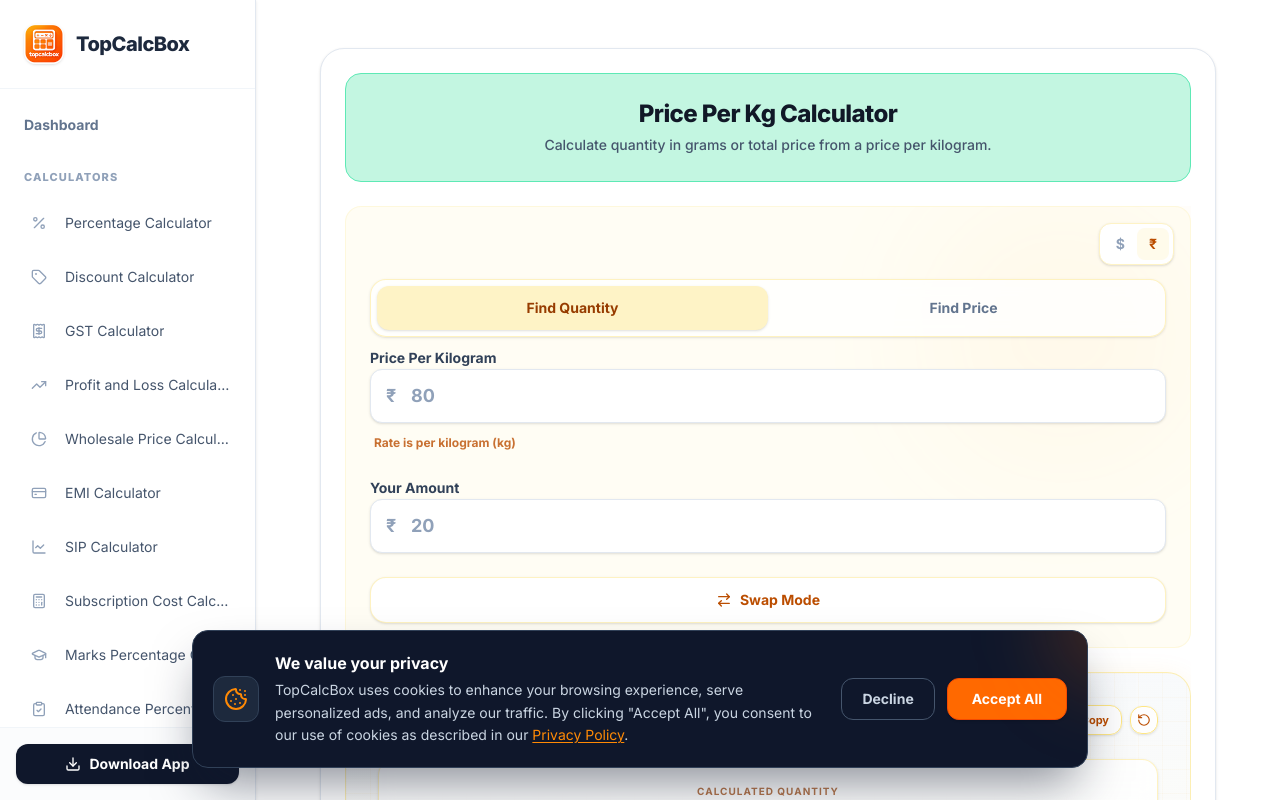
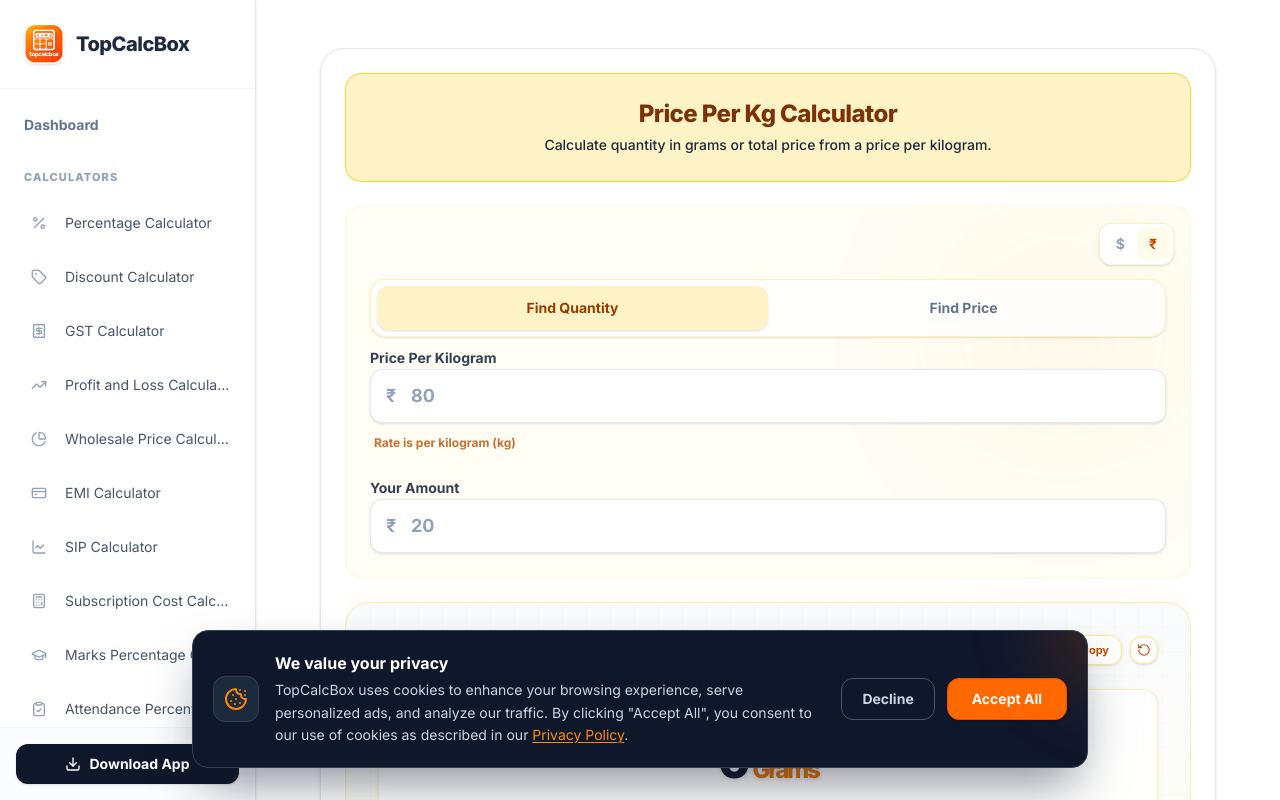
Before and after one commit to Amitrajpoot92/15tools, a Next.js app: page /price-per-kg-calculator in a window 1280 px wide. Built offline with nearby package versions, Linux system fonts and the light colour scheme.

Commit message:
Fix Price Per Kg Calculator layout and text based on user feedback

```diff
--- a/src/app/price-per-kg-calculator/page.tsx
+++ b/src/app/price-per-kg-calculator/page.tsx
@@ -34,11 +34,11 @@ export default function PricePerKgCalculatorPage() {
       <div className="max-w-4xl mx-auto mb-10 bg-white rounded-3xl p-4 md:p-6 shadow-sm border border-slate-200 mt-2">
         {/* Ultra Compact Header */}
         {/* Ultra Compact Header */}
-        <div className="flex flex-col items-center text-center bg-[#c3f6e1] rounded-2xl p-4 md:p-6 mb-6 border border-emerald-300">
-          <h1 className="text-xl md:text-2xl font-extrabold text-[#111827] tracking-tight mb-1">
+        <div className="flex flex-col items-center text-center bg-amber-100 rounded-2xl p-4 md:p-6 mb-6 border border-amber-300">
+          <h1 className="text-xl md:text-2xl font-extrabold text-amber-900 tracking-tight mb-1">
             Price Per Kg Calculator
           </h1>
-          <p className="text-slate-600 text-xs md:text-sm max-w-2xl font-medium leading-relaxed">
+          <p className="text-slate-800 text-xs md:text-sm max-w-2xl font-medium leading-relaxed">
             Calculate quantity in grams or total price from a price per kilogram.
           </p>
         </div>
--- a/src/components/calculators/PricePerKgCalculator.tsx
+++ b/src/components/calculators/PricePerKgCalculator.tsx
@@ -45,14 +45,14 @@ export function PricePerKgCalculator() {
     return new Intl.NumberFormat('en-IN', {
       style: 'currency',
       currency: currency === '₹' ? 'INR' : 'USD',
-      minimumFractionDigits: 2,
+      minimumFractionDigits: val % 1 !== 0 ? 2 : 0,
       maximumFractionDigits: 2
     }).format(val).replace('INR', '₹').replace('USD', '$');
   };
 
   const formatGrams = (val: number) => {
     return new Intl.NumberFormat('en-US', {
-      minimumFractionDigits: 2,
+      minimumFractionDigits: val % 1 !== 0 ? 2 : 0,
       maximumFractionDigits: 2
     }).format(val);
   };
@@ -150,14 +150,6 @@ export function PricePerKgCalculator() {
                 />
               </div>
             )}
-
-            {/* Swap Button */}
-            <button
-              onClick={() => setMode(mode === "quantity" ? "price" : "quantity")}
-              className="w-full bg-white border border-amber-200/50 rounded-2xl py-3 text-amber-700 font-bold text-sm hover:bg-amber-50 transition-colors flex items-center justify-center gap-2 shadow-sm"
-            >
-              <ArrowRightLeft className="w-4 h-4" /> Swap Mode
-            </button>
           </div>
         </div>
 
@@ -201,20 +193,20 @@ export function PricePerKgCalculator() {
                 <p className="text-[10px] text-amber-800/70 font-bold uppercase tracking-widest mb-2">
                   {mode === "quantity" ? "Calculated Quantity" : "Calculated Price"}
                 </p>
-                <div className="text-4xl md:text-5xl lg:text-6xl font-extrabold text-slate-900 tracking-tighter mb-2 drop-shadow-sm truncate max-w-full px-2" title={mode === "quantity" ? `${formatGrams(qty)} Grams` : formatCurrency(price)}>
+                <div className="text-3xl sm:text-4xl md:text-5xl font-extrabold text-slate-900 tracking-tighter mb-2 drop-shadow-sm w-full break-all px-2" title={mode === "quantity" ? `${formatGrams(qty)} Grams` : formatCurrency(price)}>
                   {mode === "quantity" ? (
                     <span className="flex items-baseline justify-center gap-1">
-                      {formatGrams(qty)} <span className="text-2xl text-amber-600">g</span>
+                      {formatGrams(qty)} <span className="text-xl md:text-2xl text-amber-600">Grams</span>
                     </span>
                   ) : (
                     formatCurrency(price)
                   )}
                 </div>
-                <p className="text-amber-900 font-bold text-sm md:text-base drop-shadow-sm mt-2">
+                <div className="bg-amber-100/50 border border-amber-200 text-amber-900 px-4 py-1.5 rounded-full text-xs font-bold uppercase tracking-wider mt-2 shadow-sm">
                   {mode === "quantity"
-                    ? `${formatCurrency(price)} buys this quantity`
-                    : `Total price for ${formatGrams(qty)} Grams`}
-                </p>
+                    ? `Quantity for ${formatCurrency(price)}`
+                    : `Price for ${formatGrams(qty)} Grams`}
+                </div>
               </div>
             </motion.div>
           </div>
```
